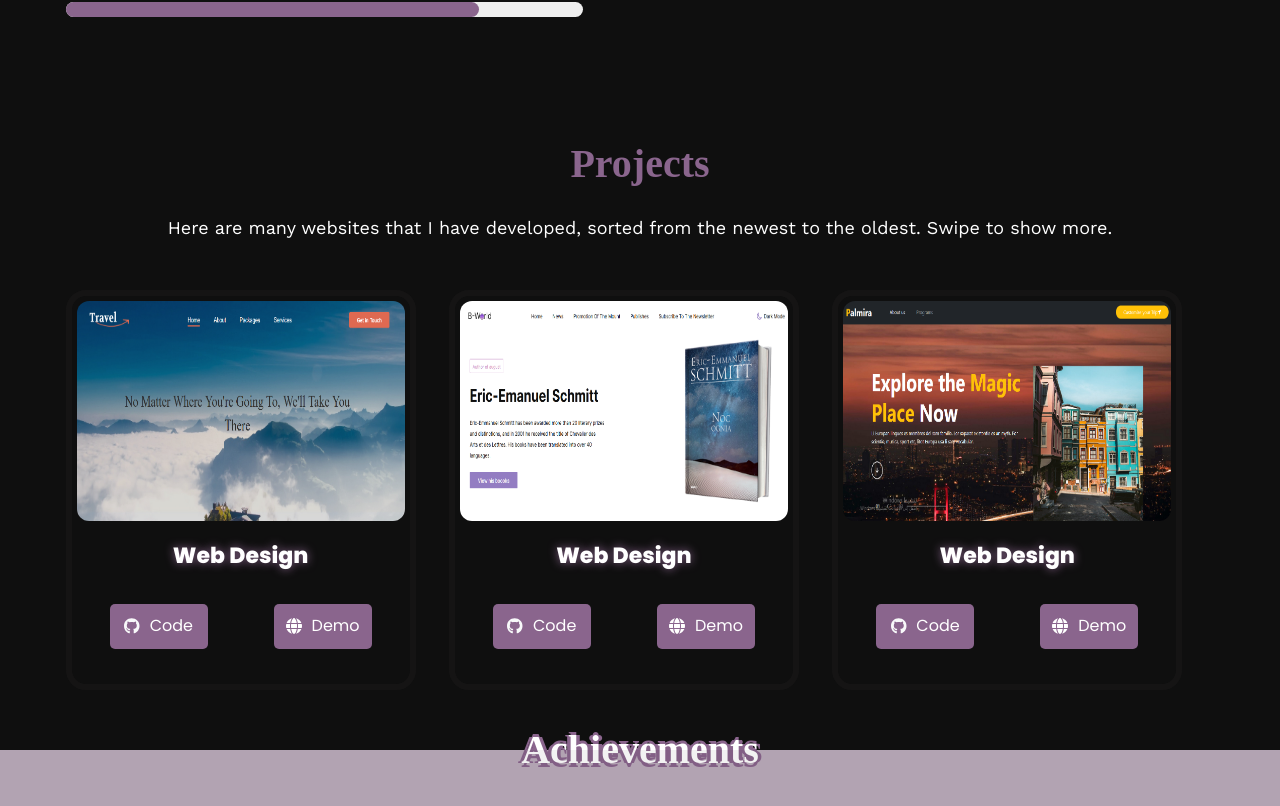
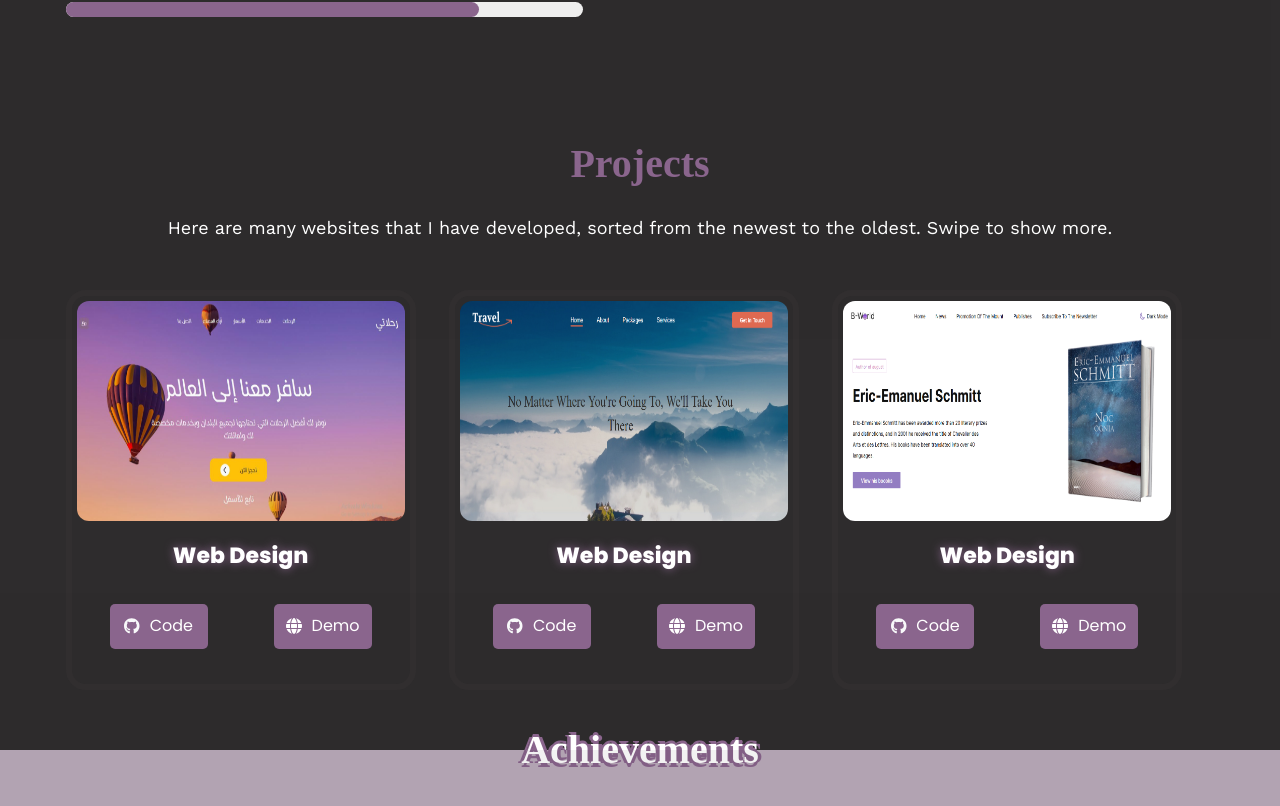
Before and after one commit to ssebag/Portfolio_Front, a React (Vite) app: page / in a window 1280 px wide. Shown: the part 1948-2754 px from the top of the page. Built offline with nearby package versions, Linux system fonts and the light colour scheme; a web font is replaced by a local one.

Commit message:
add project 9

```diff
--- a/src/App.css
+++ b/src/App.css
@@ -9,7 +9,7 @@
   font-family: 'Poppins', sans-serif;
 }
 :root{
-    --Black-color:#0f0f0f;
+    --Black-color:#1c1a1beb;;
     --White-color:#ffffff;
     --gray-color:#7d7d7d;
     --purple-color: #8a658d;
--- a/src/Component/Projects/ProjectsData.js
+++ b/src/Component/Projects/ProjectsData.js
@@ -6,8 +6,19 @@ import Project5 from './../../assets/images/p5-1.png'
 import Project6 from './../../assets/images/p6-1.png'
 import Project7 from './../../assets/images/p7-1.png'
 import Project8 from './../../assets/images/p8-1.png'
+import Project9 from './../../assets/images/p9-1.jpg'
+
 export const ProjectsData = [
-  {
+    {
+      id: 9,
+      img1: Project9,
+      title: "Web Design",
+      skills:"React Js, Responsive design, Using i18next for translation",
+      date: "10-06-2025",
+      github: "https://github.com/ssebag/Rehlate.git",
+      web: "https://rehlate-sebaghs-projects.vercel.app/",
+    },
+    {
       id: 6,
       img1: Project4,
       title: "Web Design",
```
Also changed, not shown: src/assets/images/p9-1.jpg (added).
